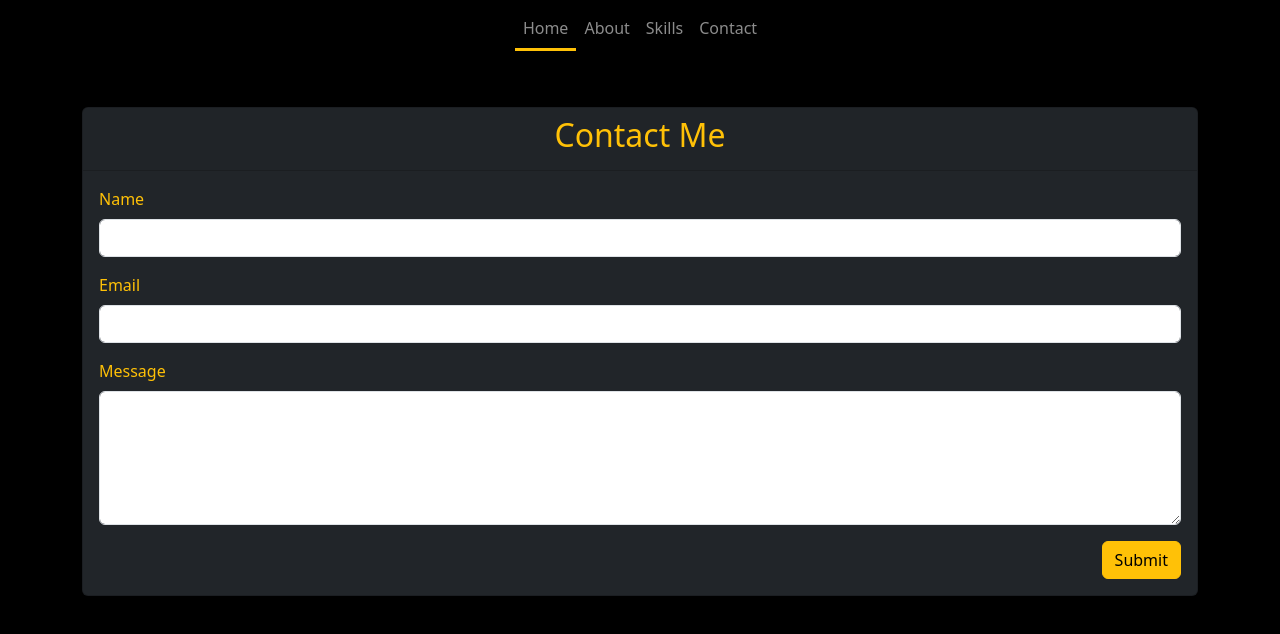
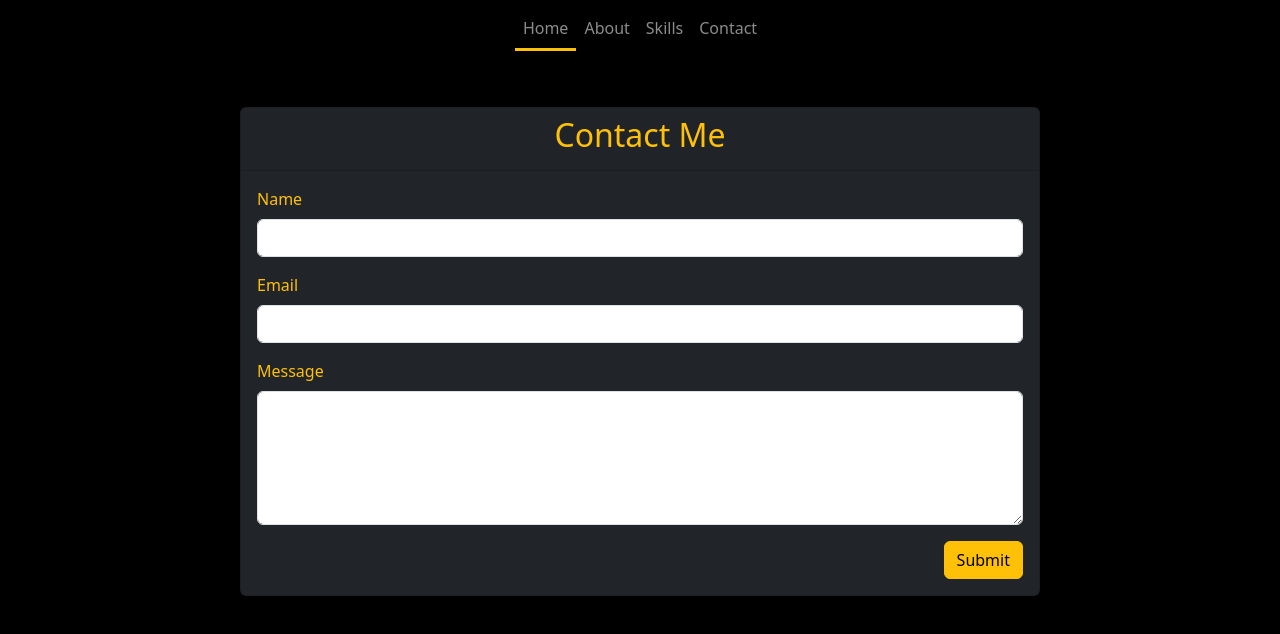
Before and after one commit to tortangChris/my-profile-web, a React (Create React App) app: page /contact in a window 1280 px wide. Shown: the top 634 px of the page. Built offline with nearby package versions, Linux system fonts and the light colour scheme.

Commit message:
Implement maxWidth to compress card size

```diff
--- a/src/Contact.js
+++ b/src/Contact.js
@@ -17,7 +17,7 @@ const Contact = () => {
 
   return (
     <div className='container mt-5'>
-      <div className='card bg-dark text-warning'>
+      <div className='card bg-dark text-warning' style={{ maxWidth: '800px', margin: 'auto' }}>
         <div className='card-header'>
         <h2 className='text-center'>Contact Me</h2>
         </div>
```
